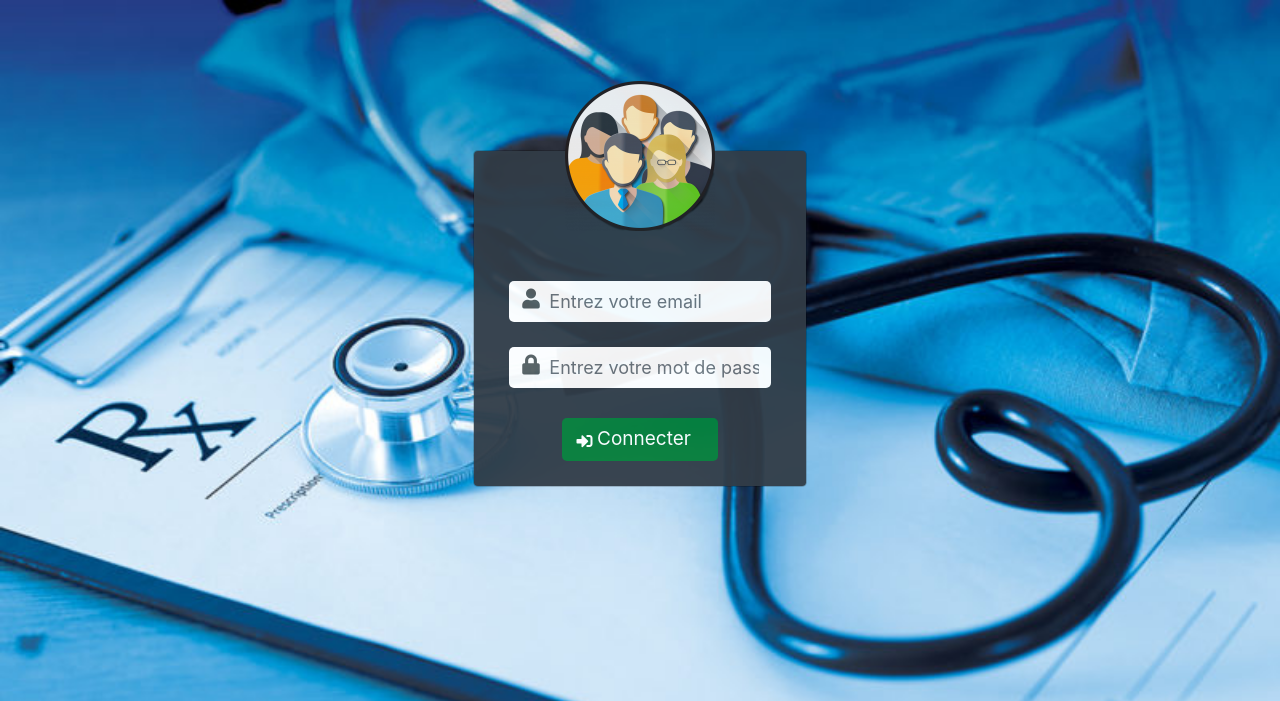
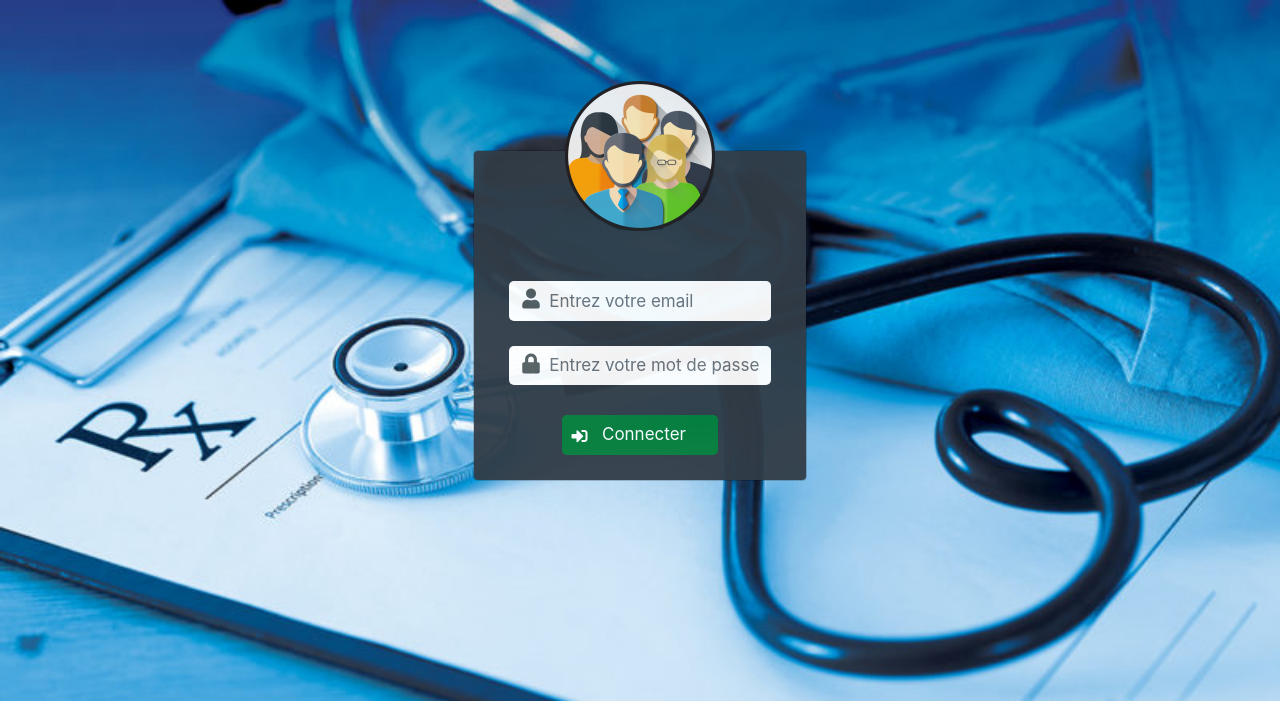
Before and after one commit to cheikh3008/hopital, a PHP site: page /pages/admin/admin.php in a window 1280 px wide. Shown: the top 701 px of the page. Run offline with PHP 8.4, Linux system fonts and the light colour scheme; some libraries are stand-ins or nearby versions.

Commit message:
modif du padding top

```diff
--- a/css/main.css
+++ b/css/main.css
@@ -27,7 +27,7 @@ body{
     height: 40;
     border-radius: 5px;
     border: 0;
-    font-size: 18px;
+    font-size: 17px;
     padding-left: 40px;
 }
 .fasi{
@@ -44,13 +44,13 @@ body{
 .btn{
     background-color: #067e38;
     color: #ffffff;
-    font-size: 19px;
+    font-size: 17px;
     border-radius: 5px;
     padding-left: 20px;
 }
 .fa-sign-in-alt{
     position: absolute;
-    padding-left: 15px;
-    padding-top: 20px;
+    padding-left: 10px;
+    padding-top: 18px;
     color: #ffffff;
 }
```
